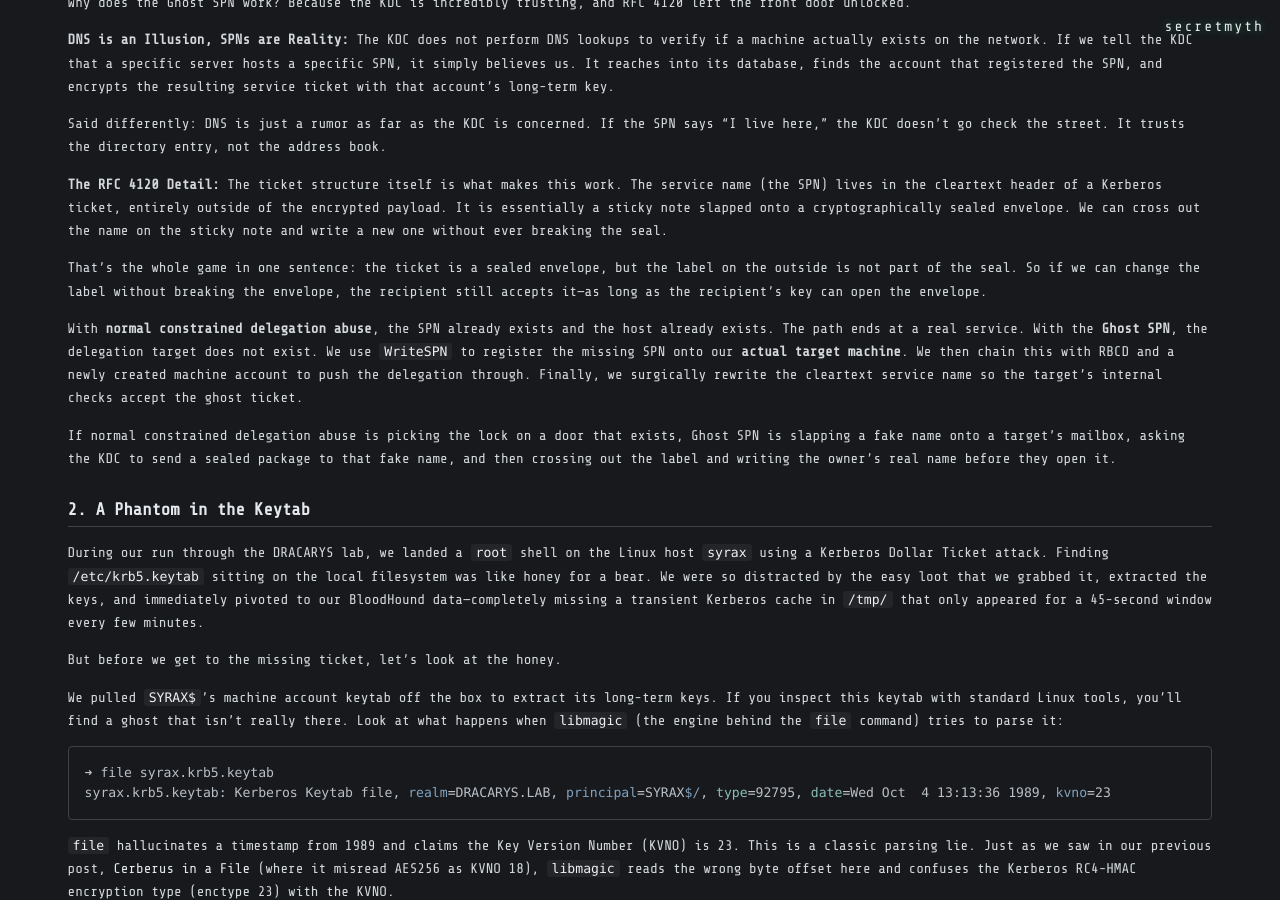
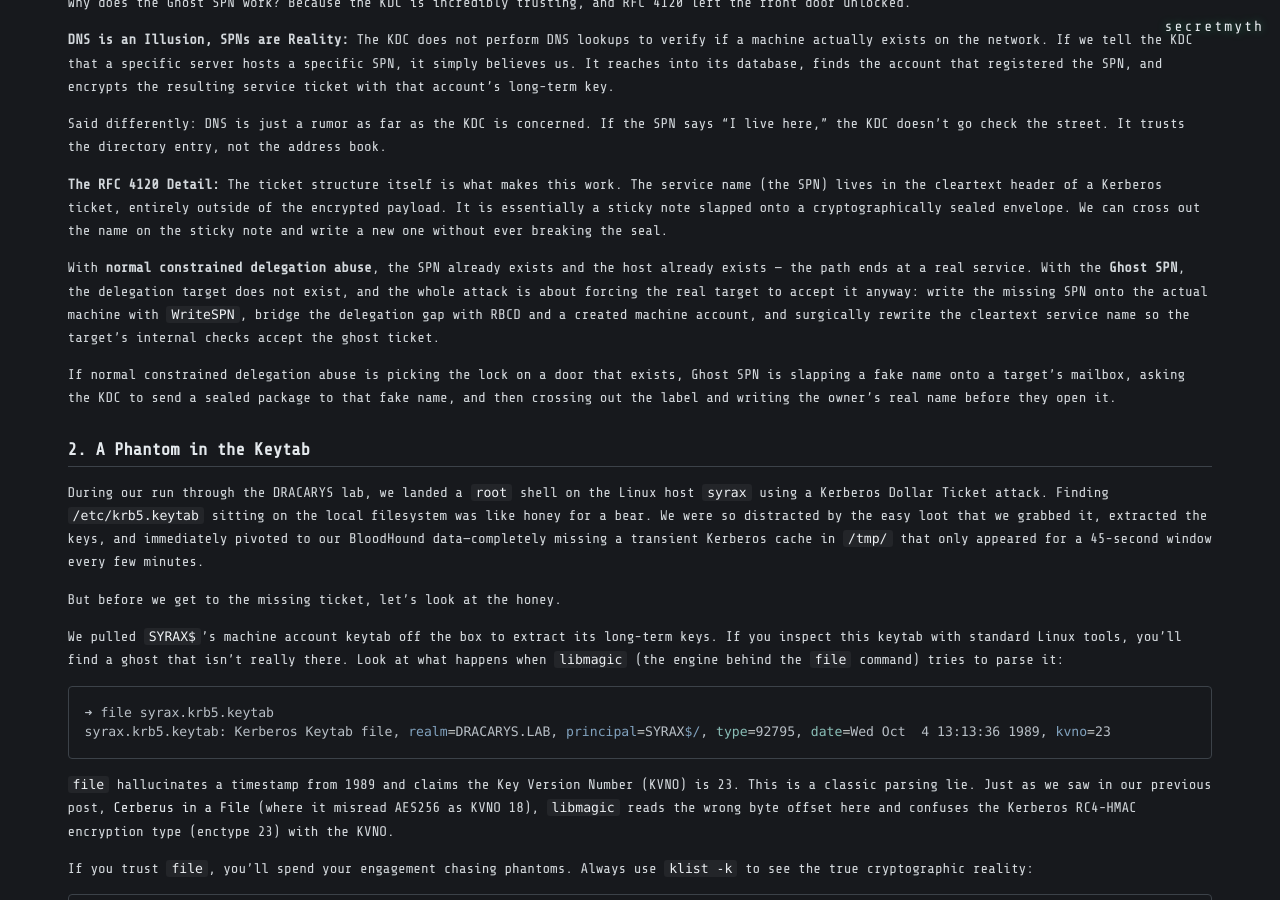
Before and after one commit to thesecretmyth/thesecretmyth.github.io, a Jekyll site: the page built from _posts/2026-09-11-ghost-spn.md, in a window 1280 px wide and 900 px high, scrolled down 1062 px. Built offline with Jekyll 4.4.1, drawn with Linux system fonts in a browser that asks for light colours; some of the changed text lies outside the part shown.

Commit message:
ghost-spn

```diff
--- a/_posts/2026-09-11-ghost-spn.md
+++ b/_posts/2026-09-11-ghost-spn.md
@@ -43,9 +43,7 @@
 
 **The RFC 4120 Detail:** The ticket structure itself is what makes this work. The service name (the SPN) lives in the cleartext header of a Kerberos ticket, entirely outside of the encrypted payload. It is essentially a sticky note slapped onto a cryptographically sealed envelope. We can cross out the name on the sticky note and write a new one without ever breaking the seal.
 
-That's the whole game in one sentence: the ticket is a sealed envelope, but the label on the outside is not part of the seal. So if we can change the label without breaking the envelope, the recipient still accepts it—as long as the recipient's key can open the envelope.
-
-With **normal constrained delegation abuse**, the SPN already exists and the host already exists. The path ends at a real service. With the **Ghost SPN**, the delegation target does not exist. We use `WriteSPN` to register the missing SPN onto our **actual target machine**. We then chain this with RBCD and a newly created machine account to push the delegation through. Finally, we surgically rewrite the cleartext service name so the target's internal checks accept the ghost ticket.
+With **normal constrained delegation abuse**, the SPN already exists and the host already exists — the path ends at a real service. With the **Ghost SPN**, the delegation target does not exist, and the whole attack is about forcing the real target to accept it anyway: write the missing SPN onto the actual machine with `WriteSPN`, bridge the delegation gap with RBCD and a created machine account, and surgically rewrite the cleartext service name so the target's internal checks accept the ghost ticket.
 
 If normal constrained delegation abuse is picking the lock on a door that exists, Ghost SPN is slapping a fake name onto a target's mailbox, asking the KDC to send a sealed package to that fake name, and then crossing out the label and writing the owner's real name before they open it.
 
@@ -317,7 +315,7 @@
 
 With our failed `ARRAX$` attempt neutralized and the directory cleaned, we had to confront the core constraint: we needed an SPN write permission on the target to make the ghost real.
 
-Remember the honey pot on `syrax`? When we pulled the machine keytab, we missed a transient piece of loot sitting right in `/tmp/`. Because domain users authenticated to the Linux host via GSSAPI, SSSD cached their live Kerberos tickets in temporary session files with permissions restricted to the owner.
+Remember the honey pot on `syrax`? When we pulled the machine keytab, we missed a transient piece of loot sitting right in `/tmp/`. Because domain users authenticated to the Linux host via GSSAPI, SSSD cached their live Kerberos tickets in temporary session files with permissions restricted to the owner. `viserion` was a member of the custom `LINUXUSERS` group — the group that controls who can log into the Linux hosts — which is why a domain user's session (and its TGT) was sitting on `SYRAX` in the first place.
 
 The catch? These files were ephemeral, disappearing quickly during automated background tasks. But when we checked the box at the right moment, the cache was there:
 
```
